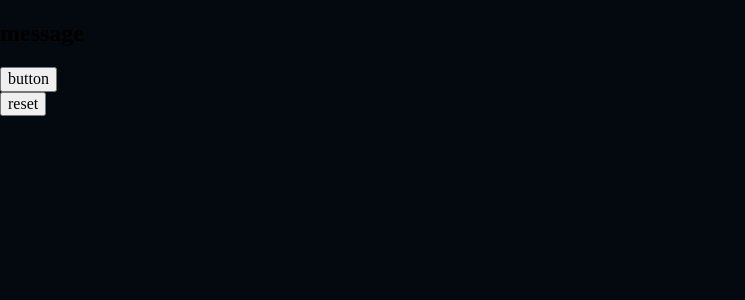
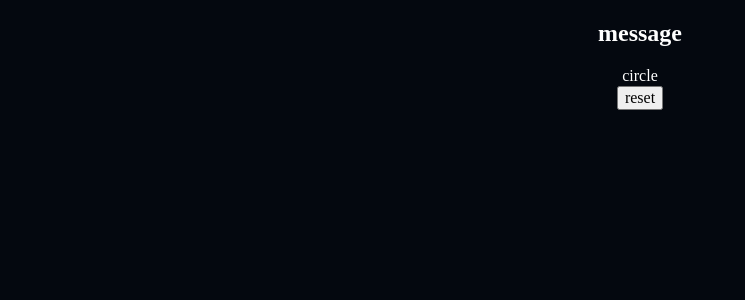
Before and after one commit to shannonmoranetz/ctrl-app, a React (Create React App) app: page / in a window 1280 px wide. Both pictures are taken after a click on the button "start". Shown: the top 300 px of the page, without its empty margins (0-745 px from the left). Built offline with nearby package versions, Linux system fonts and the light colour scheme.

Commit message:
Center app elements

```diff
--- a/src/components/App.js
+++ b/src/components/App.js
@@ -1,6 +1,6 @@
 import React, { Component } from 'react';
 import Splash from './Splash'
-import Button from './Button'
+import Circle from './Circle'
 import Message from './Message'
 import Options from './Options'
 import '../../src/styles/main.scss';
@@ -31,7 +31,7 @@ export default class App extends Component {
       return(
         <div className="app-container">
           <Message />
-          <Button />
+          <Circle />
           <Options toggleSplash={this.toggleSplash}/>
         </div>
       )
--- a/src/components/Button.js
+++ b/src/components/Circle.js
@@ -1,7 +1,7 @@
 import React, { Component } from 'react';
 import '../../src/styles/main.scss';
 
-export default class Button extends Component {
+export default class Circle extends Component {
   constructor() {
     super();
     this.state = {
@@ -12,7 +12,7 @@ export default class Button extends Component {
   render() {
     return(
       <div>
-        <button>button</button>
+        <div className="circle-element">circle</div>
       </div>
     )
   };
--- a/src/components/Message.js
+++ b/src/components/Message.js
@@ -5,7 +5,7 @@ export default function Message() {
 
   return(
     <div>
-      <h2>message</h2>
+      <h2 className="message-text">message</h2>
     </div>
   )
 
--- a/src/styles/App.scss
+++ b/src/styles/App.scss
@@ -2,17 +2,9 @@ body {
   background-color: $app-bg-color;
 }
 
-
-
-
-
-
-
-
-  // display: grid;
-  // grid-template-rows: 1fr 1fr 1fr;
-  // grid-template-columns: 1fr 1fr 1fr;
-  // grid-template-areas:
-  // "empty message message"
-  // "empty main none"
-  // "options footer none";
+.app-container {
+  display: flex;
+  flex-direction: column;
+  align-items: center;
+  height: 100vh;
+}
--- /dev/null
+++ b/src/styles/Circle.scss
@@ -0,0 +1,3 @@
+.circle-element {
+  color: white;
+}
--- a/src/styles/Message.scss
+++ b/src/styles/Message.scss
@@ -0,0 +1,3 @@
+.message-text {
+  color: white;
+}
--- a/src/styles/Splash.scss
+++ b/src/styles/Splash.scss
@@ -1,6 +1,5 @@
 .splash-container {
   background-color: $splash-bg-color;
-  grid-area: main;
   display: flex;
   flex-direction: column;
   align-items: center;
--- a/src/styles/main.scss
+++ b/src/styles/main.scss
@@ -3,4 +3,4 @@
 @import 'App';
 @import 'Splash';
 @import 'Message';
-@import 'Button';
+@import 'Circle';
```
Also changed, not shown: src/styles/Button.scss (deleted).
